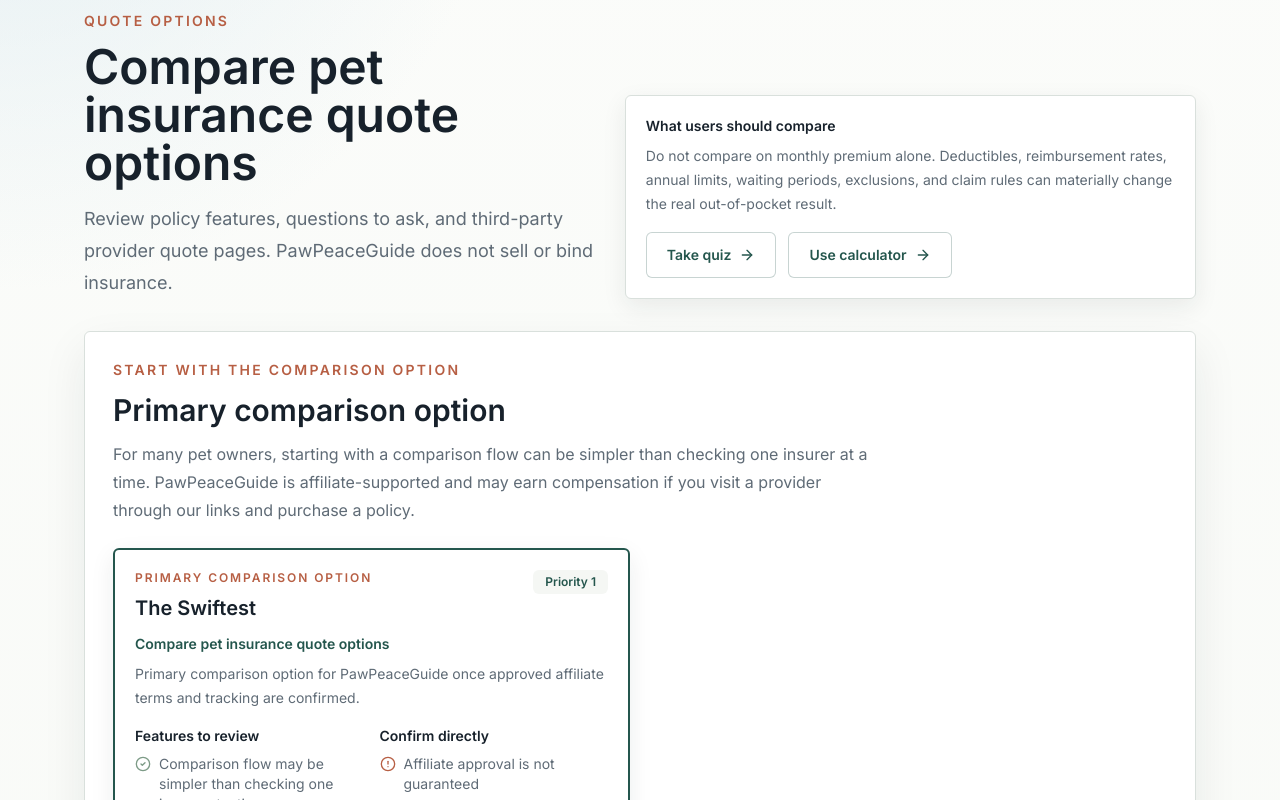
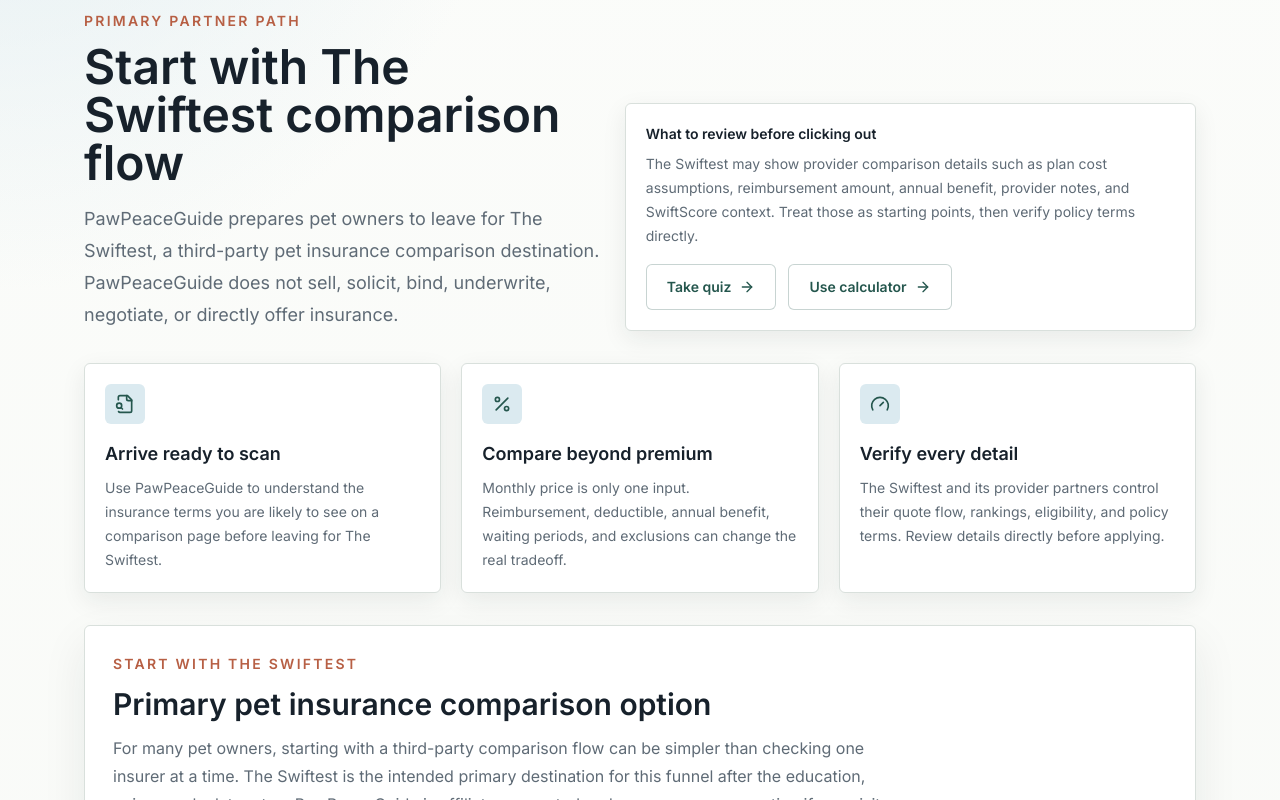
Before and after one commit to arabinowe/PawPeaceGuide, a Next.js app: page /compare in a window 1280 px wide. Shown: the part 220-1020 px from the top of the page. Built offline with nearby package versions, Linux system fonts and the light colour scheme; no server answers.

Commit message:
Tailor funnel toward The Swiftest

```diff
--- a/app/compare/page.tsx
+++ b/app/compare/page.tsx
@@ -70,19 +70,22 @@
         <DisclosureBanner />
         <div className="mt-8 grid gap-6 lg:grid-cols-[0.95fr_1.05fr] lg:items-end">
           <div>
-            <p className="text-sm font-semibold uppercase tracking-[0.16em] text-clay">Quote options</p>
+            <p className="text-sm font-semibold uppercase tracking-[0.16em] text-clay">Primary partner path</p>
             <h1 className="mt-3 text-4xl font-semibold text-ink md:text-5xl">
-              Compare pet insurance quote options
+              Start with The Swiftest comparison flow
             </h1>
             <p className="mt-4 text-lg leading-8 text-muted">
-              Review policy features, questions to ask, and third-party provider quote pages. PawPeaceGuide does not sell or bind insurance.
+              PawPeaceGuide prepares pet owners to leave for The Swiftest, a third-party
+              pet insurance comparison destination. PawPeaceGuide does not sell, solicit,
+              bind, underwrite, negotiate, or directly offer insurance.
             </p>
           </div>
           <div className="rounded-md border border-line bg-white p-5 shadow-tight">
-            <p className="text-sm font-semibold text-ink">What users should compare</p>
+            <p className="text-sm font-semibold text-ink">What to review before clicking out</p>
             <p className="mt-2 text-sm leading-6 text-muted">
-              Do not compare on monthly premium alone. Deductibles, reimbursement rates, annual limits,
-              waiting periods, exclusions, and claim rules can materially change the real out-of-pocket result.
+              The Swiftest may show provider comparison details such as plan cost assumptions,
+              reimbursement amount, annual benefit, provider notes, and SwiftScore context. Treat
+              those as starting points, then verify policy terms directly.
             </p>
             <div className="mt-4 flex flex-col gap-3 sm:flex-row">
               <Button href="/quiz" variant="secondary">
@@ -95,15 +98,35 @@
           </div>
         </div>
 
+        <div className="mt-8 grid gap-5 md:grid-cols-3">
+          <FeatureCard
+            icon={FileSearch}
+            title="Arrive ready to scan"
+            body="Use PawPeaceGuide to understand the insurance terms you are likely to see on a comparison page before leaving for The Swiftest."
+          />
+          <FeatureCard
+            icon={Percent}
+            title="Compare beyond premium"
+            body="Monthly price is only one input. Reimbursement, deductible, annual benefit, waiting periods, and exclusions can change the real tradeoff."
+          />
+          <FeatureCard
+            icon={Gauge}
+            title="Verify every detail"
+            body="The Swiftest and its provider partners control their quote flow, rankings, eligibility, and policy terms. Review details directly before applying."
+          />
+        </div>
+
         <div className="mt-8 rounded-md border border-line bg-white p-5 shadow-soft md:p-7">
           <p className="text-sm font-semibold uppercase tracking-[0.16em] text-clay">
-            Start with the comparison option
+            Start with The Swiftest
           </p>
-          <h2 className="mt-3 text-3xl font-semibold text-ink">Primary comparison option</h2>
+          <h2 className="mt-3 text-3xl font-semibold text-ink">Primary pet insurance comparison option</h2>
           <p className="mt-3 max-w-3xl text-base leading-7 text-muted">
-            For many pet owners, starting with a comparison flow can be simpler than checking one
-            insurer at a time. PawPeaceGuide is affiliate-supported and may earn compensation if
-            you visit a provider through our links and purchase a policy.
+            For many pet owners, starting with a third-party comparison flow can be simpler than
+            checking one insurer at a time. The Swiftest is the intended primary destination for
+            this funnel after the education, quiz, or calculator step. PawPeaceGuide is
+            affiliate-supported and may earn compensation if you visit a provider through our links
+            and purchase a policy.
           </p>
           <div className="mt-6">
             <ProviderComparisonGrid
--- a/components/Calculator.tsx
+++ b/components/Calculator.tsx
@@ -153,7 +153,7 @@
               </p>
               <div className="flex flex-col gap-3 sm:flex-row">
                 <PrimaryOfferButton pageSource="/calculator-result" showDevelopmentWarning>
-                  Compare quote options
+                  Continue to The Swiftest comparison
                 </PrimaryOfferButton>
                 <Button href="/quiz" variant="secondary">
                   Take the 60-second quiz
@@ -169,7 +169,14 @@
       </div>
 
       <div className="mt-8">
+        <h2 className="text-2xl font-semibold text-ink">Primary comparison handoff</h2>
+        <p className="mt-2 max-w-3xl text-sm leading-6 text-muted">
+          Use the rough math above to review The Swiftest comparison flow with better context.
+          PawPeaceGuide does not send calculator inputs to Meta Pixel, The Swiftest, or affiliate links.
+        </p>
+        <div className="mt-4">
         <ProviderComparisonGrid compact role="primary" emphasizePrimary pageSource="/calculator-primary" />
+        </div>
       </div>
       <div className="mt-6">
         <h2 className="text-2xl font-semibold text-ink">Backup provider options</h2>
--- a/components/LandingPageTemplate.tsx
+++ b/components/LandingPageTemplate.tsx
@@ -102,28 +102,53 @@
           <div className="grid gap-6 lg:grid-cols-[0.85fr_1.15fr] lg:items-center">
             <div>
               <p className="text-sm font-semibold uppercase tracking-[0.16em] text-clay">
-                Primary comparison path
+                The Swiftest handoff
               </p>
               <h2 className="mt-3 text-3xl font-semibold text-ink">
-                One comparison flow can save you time
+                Prepared visitors make better use of comparison pages
               </h2>
             </div>
             <div className="rounded-md border border-line bg-mist p-5">
               <p className="text-base leading-7 text-muted">
-                Instead of opening a dozen tabs, start with a comparison option and learn what to
-                look for: deductibles, reimbursement rates, annual limits, waiting periods,
-                exclusions, and pre-existing condition rules.
+                The Swiftest is the intended third-party comparison destination for PawPeaceGuide.
+                Their public pet insurance page organizes provider options with comparison details
+                and SwiftScore context. PawPeaceGuide helps you understand the terms to scan before
+                you leave this site.
               </p>
               <p className="mt-3 text-sm leading-6 text-muted">
                 PawPeaceGuide does not sell insurance. PawPeaceGuide is an educational,
                 affiliate-supported site that links to third-party providers and comparison tools.
+                Policy terms, quote availability, pricing, and provider rankings are controlled by
+                the third-party destination.
               </p>
               <div className="mt-5">
                 <PrimaryOfferButton pageSource={`/${page.slug}-comparison-section`}>
-                  Compare quote options
+                  Continue to The Swiftest comparison
                 </PrimaryOfferButton>
               </div>
             </div>
+          </div>
+          <div className="mt-6 grid gap-4 md:grid-cols-3">
+            {[
+              [
+                "Explore the terms",
+                "Use PawPeaceGuide to understand deductibles, reimbursement rates, annual limits, waiting periods, exclusions, and pre-existing condition rules."
+              ],
+              [
+                "Compare with context",
+                "Arrive at The Swiftest ready to review provider cards, plan assumptions, and comparison details without treating any one metric as the whole answer."
+              ],
+              [
+                "Continue off-site carefully",
+                "When you click out, review all quote details directly with the provider or comparison tool before applying or purchasing."
+              ]
+            ].map(([title, body], index) => (
+              <div key={title} className="rounded-md border border-line bg-white p-5 shadow-tight">
+                <p className="text-sm font-semibold text-clay">0{index + 1}</p>
+                <h3 className="mt-3 text-lg font-semibold text-ink">{title}</h3>
+                <p className="mt-2 text-sm leading-6 text-muted">{body}</p>
+              </div>
+            ))}
           </div>
         </div>
       </section>
@@ -190,13 +215,14 @@
           <div className="flex flex-col justify-between gap-4 md:flex-row md:items-end">
             <div>
               <p className="text-sm font-semibold uppercase tracking-[0.16em] text-clay">Provider preview</p>
-              <h2 className="mt-3 text-3xl font-semibold text-ink">Quote options to review</h2>
+              <h2 className="mt-3 text-3xl font-semibold text-ink">The Swiftest first, backups below</h2>
               <p className="mt-3 max-w-2xl text-base leading-7 text-muted">
-                These are configurable placeholder cards. Replace them with approved affiliate providers and required disclosures after partner acceptance.
+                The primary handoff is The Swiftest comparison flow once the approved affiliate URL
+                is configured. Backup direct-provider cards remain available below the main path.
               </p>
             </div>
             <PrimaryOfferButton pageSource={`/${page.slug}-provider-preview`} variant="secondary">
-              Compare quote options
+              Review The Swiftest path
             </PrimaryOfferButton>
           </div>
           <div className="mt-6">
--- a/components/Quiz.tsx
+++ b/components/Quiz.tsx
@@ -179,15 +179,17 @@
         </div>
 
         <div className="mt-8 rounded-md border border-line bg-mist p-5">
-          <h2 className="text-2xl font-semibold text-ink">Why quotes may vary</h2>
+          <h2 className="text-2xl font-semibold text-ink">Ready for The Swiftest comparison flow</h2>
           <p className="mt-3 text-base leading-7 text-muted">
             Quote options can vary by pet age, breed, location, deductible, reimbursement rate,
             annual limit, wellness add-ons, underwriting rules, and provider availability. PawPeaceGuide
-            does not recommend a specific provider from your answers.
+            does not recommend a specific provider from your answers, and your quiz answers stay in
+            this browser session. Use this profile as a checklist when you review The Swiftest or
+            any provider quote page.
           </p>
           <div className="mt-5 flex flex-col gap-3 sm:flex-row">
             <PrimaryOfferButton pageSource="/quiz-result" showDevelopmentWarning>
-              Compare quote options
+              Continue to The Swiftest comparison
             </PrimaryOfferButton>
             <Button href="/calculator" variant="secondary">
               Use the cost calculator
--- a/data/landingPages.ts
+++ b/data/landingPages.ts
@@ -27,7 +27,7 @@
     eyebrow: "Pet insurance education",
     headline: "Know before you need it.",
     subheadline:
-      "Pet insurance is easier to compare before there is a vet bill in front of you. PawPeaceGuide helps dog owners understand coverage features, costs, exclusions, and quote options in plain English.",
+      "Pet insurance is easier to compare before there is a vet bill in front of you. PawPeaceGuide helps pet owners understand coverage features, costs, exclusions, and quote options before continuing to The Swiftest or another third-party quote option.",
     primaryCta: "Start the 60-second pet insurance check",
     secondaryCta: "Compare quote options",
     audienceNote:
@@ -58,7 +58,7 @@
     eyebrow: "Dog owner guide",
     headline: "Know before you need it.",
     subheadline:
-      "Pet insurance is easier to compare before there is a vet bill in front of you. PawPeaceGuide helps dog owners understand coverage features, costs, exclusions, and quote options in plain English.",
+      "Pet insurance is easier to compare before there is a vet bill in front of you. PawPeaceGuide helps dog owners understand coverage features, costs, exclusions, and quote options before continuing to The Swiftest's third-party comparison flow.",
     primaryCta: "Start the 60-second pet insurance check",
     secondaryCta: "Compare quote options",
     audienceNote:
--- a/data/providers.ts
+++ b/data/providers.ts
@@ -10,24 +10,25 @@
     affiliateUrl: siteConfig.providerAffiliateUrls.theSwiftest,
     affiliateNetwork: "Everflow",
     commissionType: "CPA / conversion",
-    publicPayoutClaim: "$125 per conversion, verify in affiliate dashboard",
+    publicPayoutClaim:
+      "$125 per conversion referenced in public materials; verify final approved terms in affiliate dashboard",
     estimatedPayout:
       "Public payout claim only. Verify approved payout, qualifying action, cookie window, and paid traffic rules after affiliate acceptance.",
     approvalStatus: "Pending approval",
-    bestForLabel: "Compare pet insurance quote options",
+    bestForLabel: "Start with a pet insurance comparison flow",
     shortDescription:
-      "Primary comparison option for PawPeaceGuide once approved affiliate terms and tracking are confirmed.",
+      "Primary third-party comparison destination for PawPeaceGuide once approved affiliate terms and tracking are confirmed.",
     notes:
-      "Primary comparison offer. Final tracking URL and terms must be verified after approval.",
+      "Primary comparison offer. The Swiftest's public pet insurance page is built around provider comparisons and SwiftScore context; final tracking URL and terms must be verified after approval.",
     pros: [
-      "Comparison flow may be simpler than checking one insurer at a time",
-      "Public materials reference an EverFlow affiliate dashboard",
-      "Good fit after education, quiz, or calculator pre-sell content"
+      "Pet-focused comparison page rather than a single-carrier handoff",
+      "Public site presents an explore, compare, then continue-to-provider flow",
+      "Comparison context can help users review cost, reimbursement, annual benefit, and provider details"
     ],
     cons: [
-      "Affiliate approval is not guaranteed",
-      "Public payout claims must be verified inside the approved affiliate dashboard",
-      "Paid social permissions and qualifying conversion rules must be confirmed before scaling"
+      "PawPeaceGuide is not The Swiftest and does not control their rankings, quote pages, eligibility, or policy terms",
+      "Approval, payout, cookie window, paid social permissions, and tracking URL still require affiliate dashboard confirmation",
+      "Users should review provider details and policy terms directly before applying"
     ],
     trafficRestrictionsNotes:
       "Placeholder. Confirm Meta/Instagram paid social, retargeting, bridge page, and pre-sell page rules after approval.",
```
Also changed, not shown: 1 other file (tests, documents, lock files or other folders).
